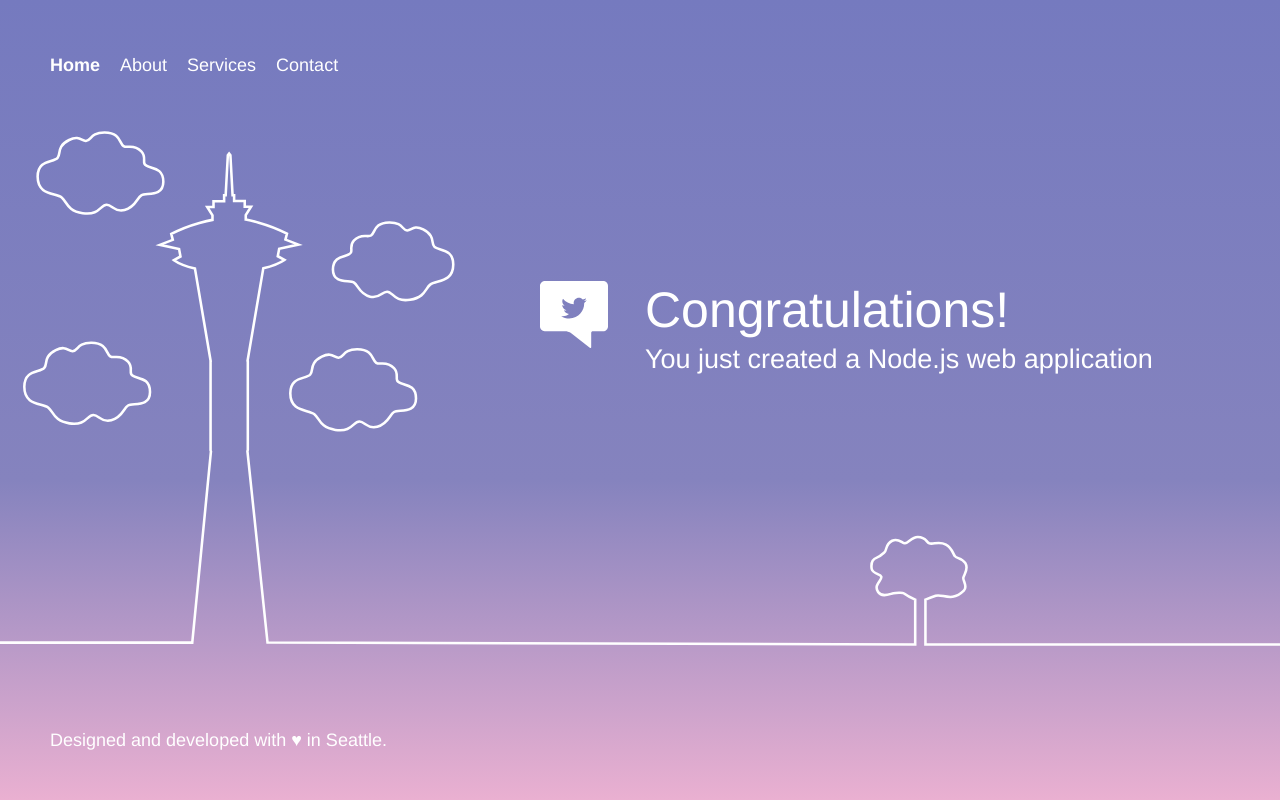
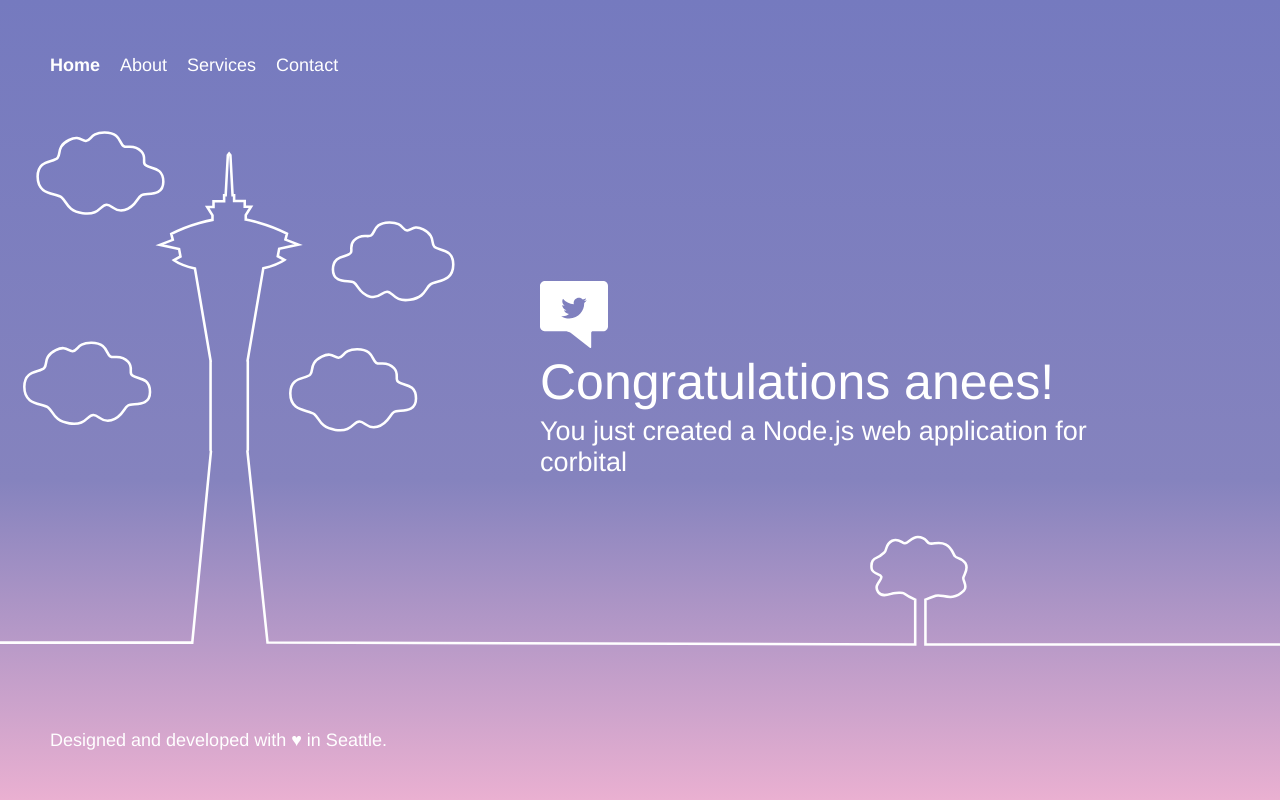
Before and after one commit to aneescode4u/corbitalgroup, a website: page public/index.html in a window 1280 px wide. Drawn offline with Linux system fonts and the light colour scheme.

Commit message:
Update index.html

```diff
--- a/public/index.html
+++ b/public/index.html
@@ -58,8 +58,8 @@
         <div class="message">
             <a class="twitter-link" href="http://twitter.com/home/?status=I%20created%20a%20project%20with%20AWS%20CodeStar!%20%23AWS%20%23AWSCodeStar%20https%3A%2F%2Faws.amazon.com%2Fcodestar"><img src="img/tweet.svg" /></a>
             <div class="text">
-                <h1>Congratulations!</h1>
-                <h2>You just created a Node.js web application</h2>
+                <h1>Congratulations anees!</h1>
+                <h2>You just created a Node.js web application for corbital</h2>
             </div>
         </div>
     </div>
```
